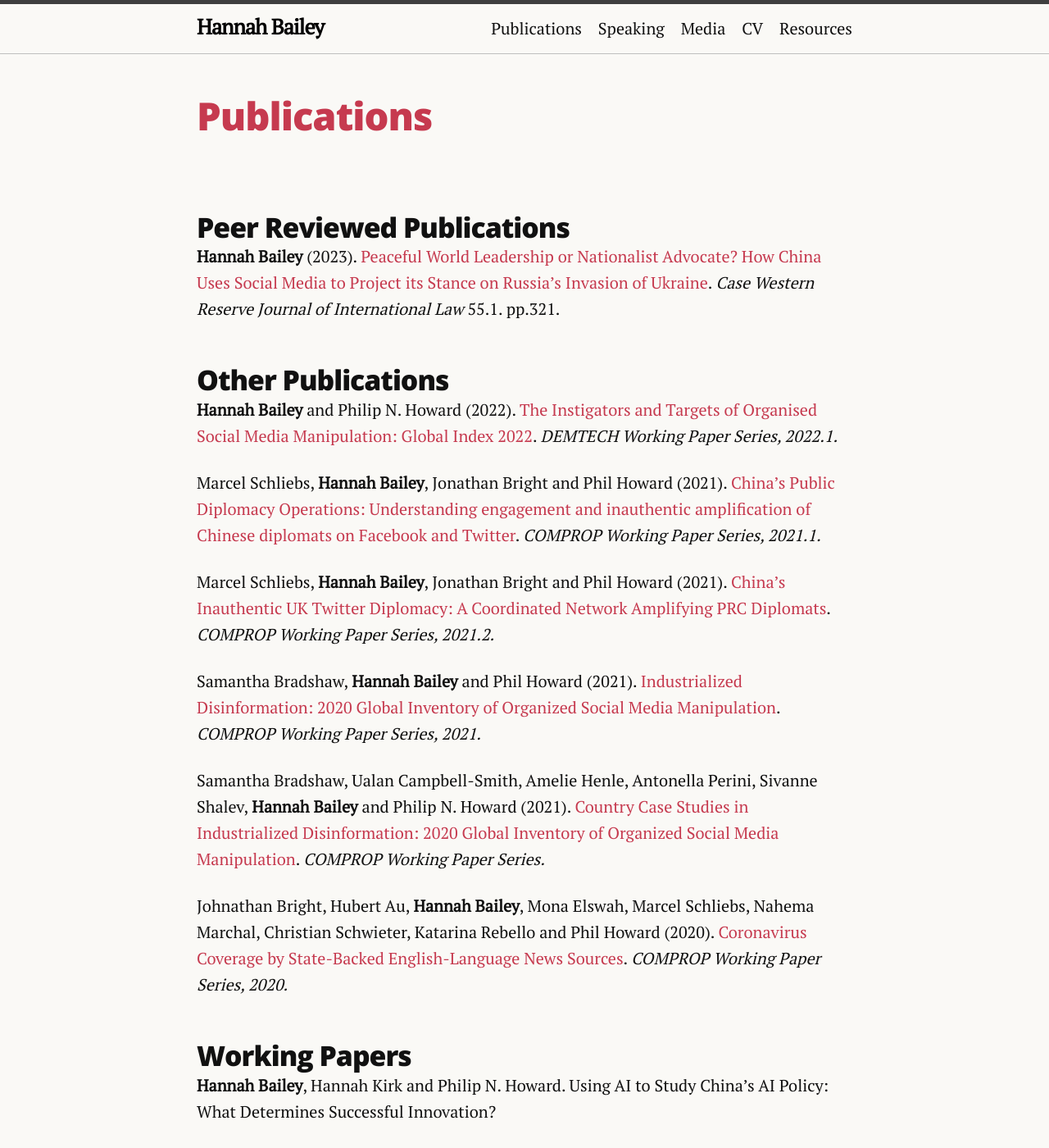
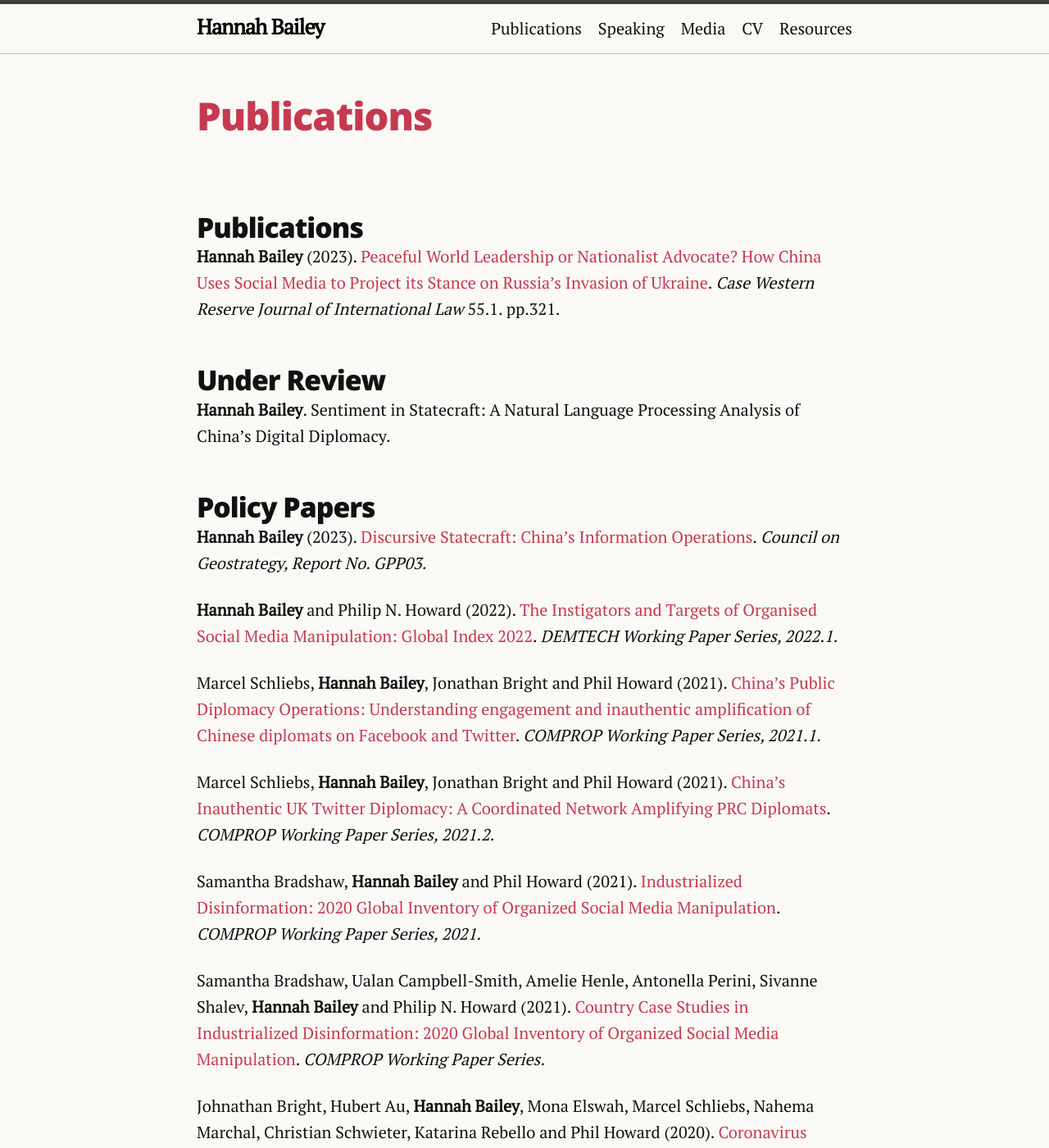
Before and after one commit to hannahlsbailey/hannahlsbailey.github.io, a Jekyll site: the page built from pages/publications.md, in a window 1280 px wide and 1400 px high. Shown: the whole window at 82% size. Built offline with Jekyll 4.4.1, drawn with Linux system fonts in a browser that asks for light colours; some of the changed text lies outside the part shown.

Commit message:
update publications

```diff
--- a/pages/publications.md
+++ b/pages/publications.md
@@ -4,11 +4,17 @@ title: Publications
 description: Hannah Bailey's publications
 ---
 <br/>
-## Peer Reviewed Publications
+## Publications
 
 **Hannah Bailey** (2023). <a href="../docs/peaceful_world_leadership_bailey_2023.pdf" target="_blank">Peaceful World Leadership or Nationalist Advocate? How China Uses Social Media to Project its Stance on Russia’s Invasion of Ukraine</a>. *Case Western Reserve Journal of International Law* 55.1. pp.321.
 
-## Other Publications
+## Under Review
+
+**Hannah Bailey**. Sentiment in Statecraft: A Natural Language Processing Analysis of China's Digital Diplomacy.
+
+## Policy Papers
+
+**Hannah Bailey** (2023). <a href="https://www.geostrategy.org.uk/research/discursive-statecraft-chinas-information-operations/" target="_blank">Discursive Statecraft: China’s Information Operations</a>. *Council on Geostrategy, Report No. GPP03.*
 
 **Hannah Bailey** and Philip N. Howard (2022). <a href="../docs/demtech_instigators_targets.pdf" target="_blank">The Instigators and Targets of Organised Social Media Manipulation: Global Index 2022</a>. *DEMTECH Working Paper Series, 2022.1.*
 
```
Also changed, not shown: other parts of pages/publications.md (+0 -2 lines).
